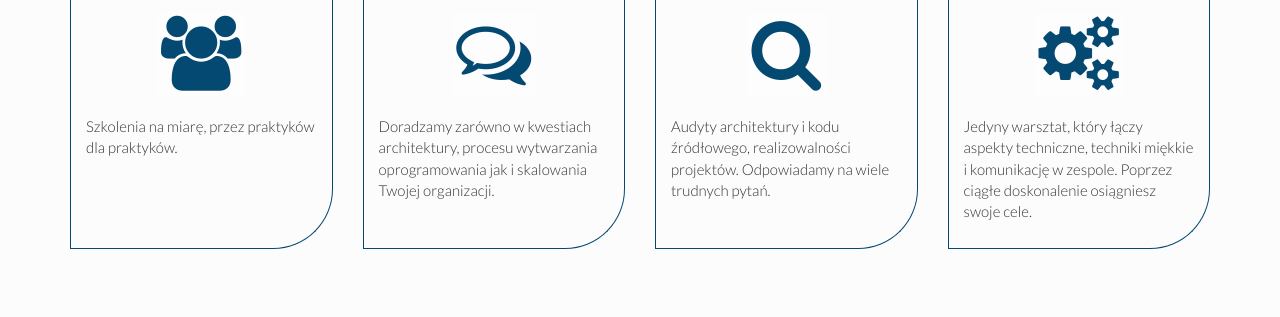
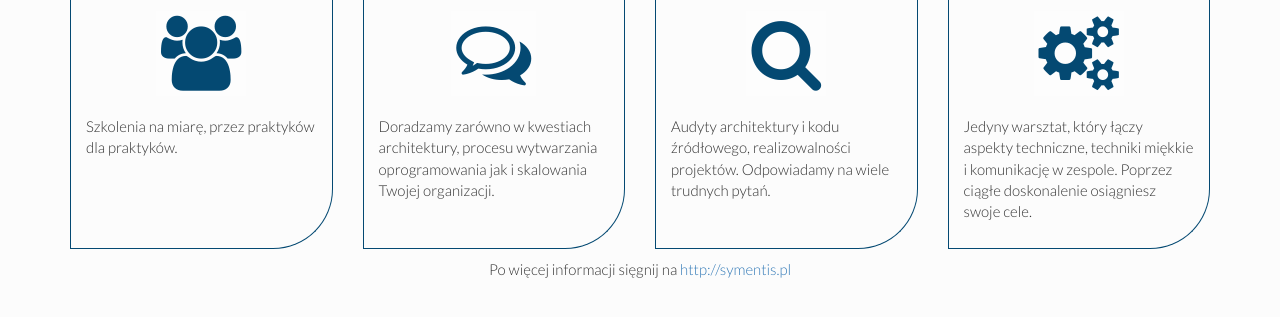
Before and after one commit to 42patterns/labs-website, a Jekyll site: the page built from index.html, in a window 1280 px wide and 900 px high, scrolled down 5678 px, cut to the strip 0-335 px from the top of the window. Shown: the top 317 px of the strip. Built offline with Jekyll 4.4.1, drawn with Linux system fonts in a browser that asks for light colours; nearby versions of some CDN libraries; comment, search, counter and statistics services are not loaded.

Commit message:
Symentis link

```diff
--- a/_config.yml
+++ b/_config.yml
@@ -134,6 +134,8 @@ register:
 features:
   title: "Symentis to:"
   id: "about"
+  read-more: "Po więcej informacji sięgnij na "
+  read-more-url: http://symentis.pl
   elements:
     - title: "Szkolenia"
       icon: "users"
--- a/_includes/features.html
+++ b/_includes/features.html
@@ -34,6 +34,14 @@
 							</div>
 							{% endfor %}
 						</div>
+
+						<div class="row">
+							<div class="col-lg-12 col-md-12 col-sm-12 col-xs-12">
+								<p class="text-center">
+									{{ site.features.read-more }} <a href="{{ site.features.read-more-url }}" target=_blank>{{ site.features.read-more-url }}</a>
+								</p>
+							</div>
+						</div>
 					</div>
 					<!-- End Features -->
 				</div>
```
